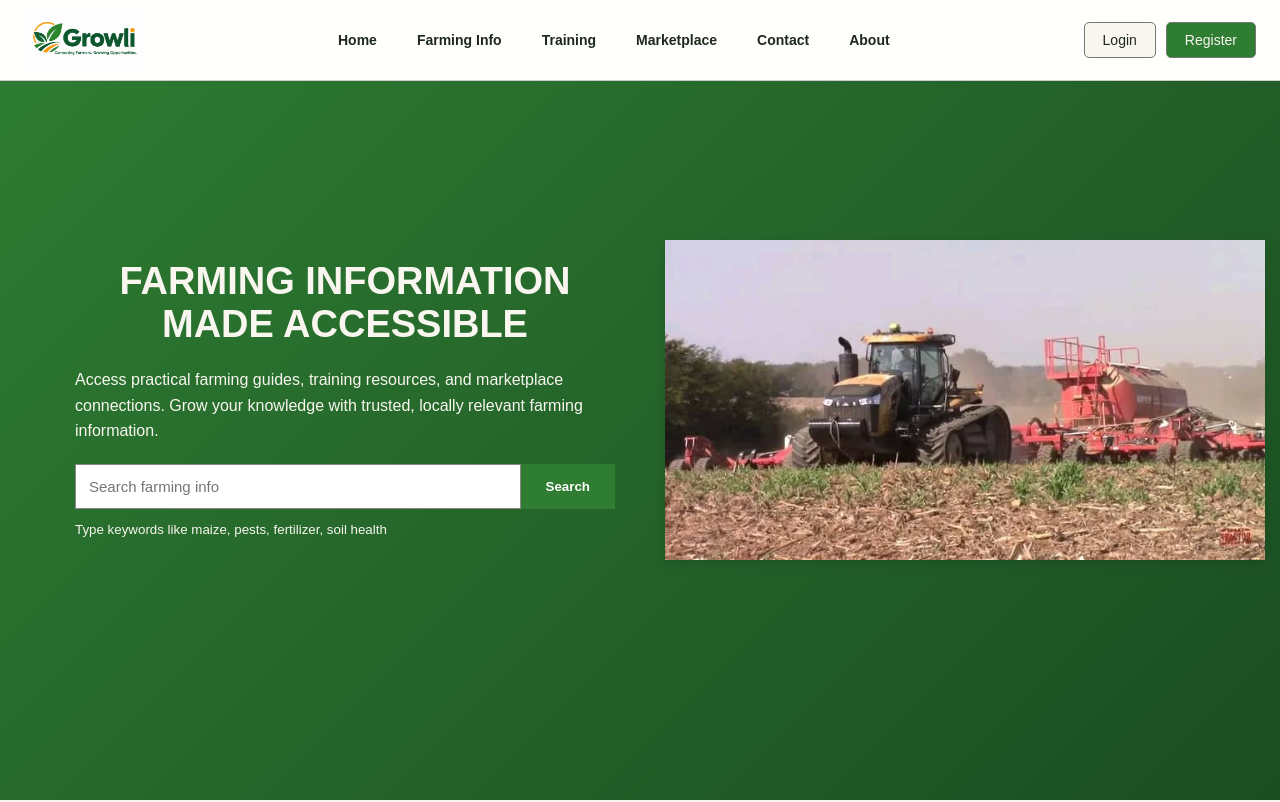
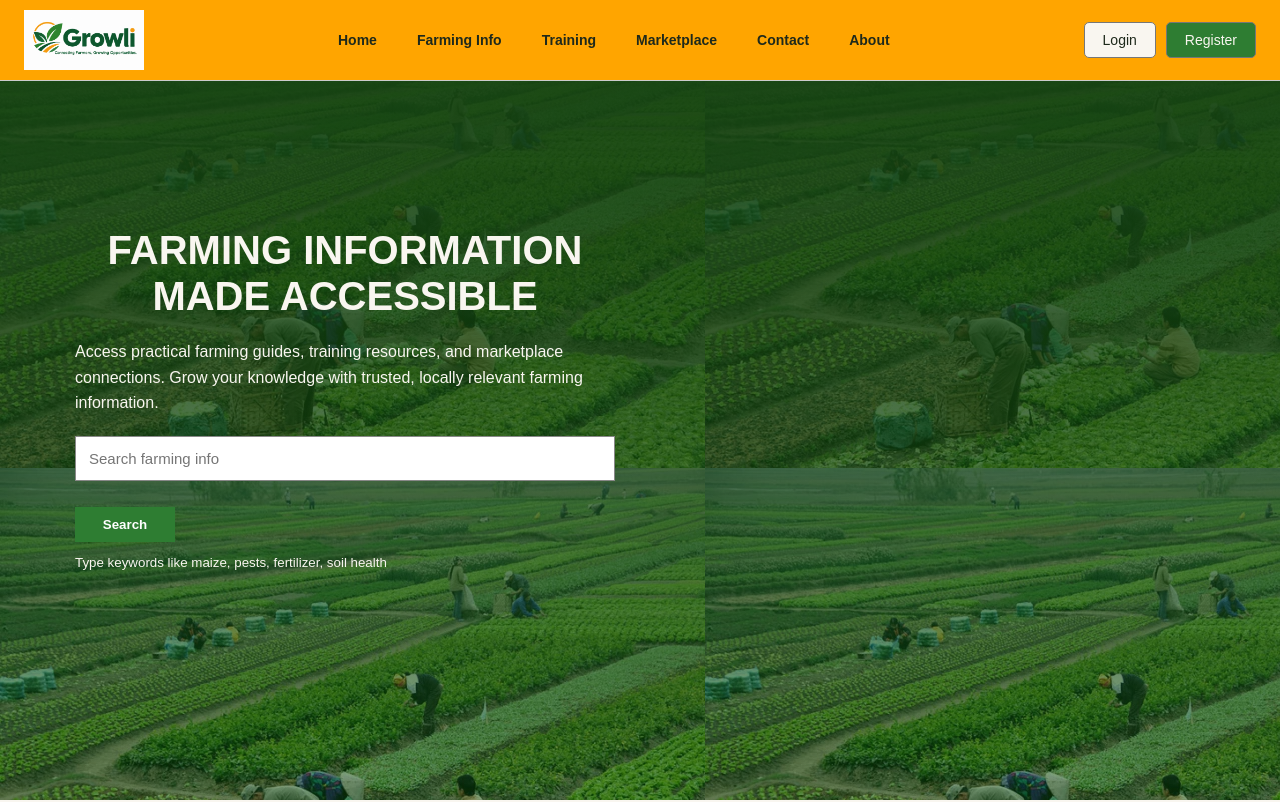
Before and after one commit to oliaschimanda-commits/growli, a plain HTML site: page src/frontend/index.html in a window 1280 px wide. Shown: the top 802 px of the page. Drawn offline with Linux system fonts and the light colour scheme; a script that the page names is missing.

Commit message:
modified:   src/frontend/index.html

```diff
--- a/src/frontend/index.html
+++ b/src/frontend/index.html
@@ -33,13 +33,10 @@
             <h1>FARMING INFORMATION<br>MADE ACCESSIBLE</h1>
             <p>Access practical farming guides, training resources, and marketplace connections. Grow your knowledge with trusted, locally relevant farming information.</p>
             <div class="hero-search">
-                <input type="text" placeholder="Search farming info">
+                <input type="text" placeholder="Search farming info"><br>
                 <button class="enter-btn">Search</button>
             </div>
             <small>Type keywords like maize, pests, fertilizer, soil health</small>
-        </div>
-        <div class="hero-image">
-            <img src="./images/home.jpeg" alt="hero image">
         </div>
     </section>
 
@@ -49,15 +46,18 @@
             <div class="card">
                 <div class="img-box">Farming Image</div>
                 <h3>Farming Information</h3>
-                <p>Access useful guides on crops, soil, planting schedules and farming practices.</p><a href="farming-info.html">Learn More</a></div>
+                <p>Access useful guides on crops, soil, planting schedules and farming practices.</p><a href="farming-info.html">Learn More</a>
+            </div>
             <div class="card">
                 <div class="img-box">Training Image</div>
                 <h3>Training</h3>
-                <p>Discover workshops and training programs designed to improve farming skills.</p><a href="training.html">Learn More</a></div>
+                <p>Discover workshops and training programs designed to improve farming skills.</p><a href="training.html">Learn More</a>
+            </div>
             <div class="card">
                 <div class="img-box">Marketplace Image</div>
                 <h3>Marketplace</h3>
-                <p>Buy and sell agricultural products directly from local farmers.</p><a href="marketplace.html">Visit Marketplace</a></div>
+                <p>Buy and sell agricultural products directly from local farmers.</p><a href="marketplace.html">Visit Marketplace</a>
+            </div>
         </div>
     </section>
 
--- a/src/frontend/style/style.css
+++ b/src/frontend/style/style.css
@@ -69,7 +69,7 @@ nav {
     position: fixed;
     top: 0;
     left: 0;
-    background:rgb(255, 255, 254);
+    background: orange;
     z-index: 1000;
     text-decoration: none;
 }
@@ -160,6 +160,7 @@ nav .logo img {
     width: 90%;
     margin: 10%;
     align-self: center;
+
 }
 
 .hero-image {
@@ -168,7 +169,7 @@ nav .logo img {
 
 .hero-content h1 {
     color: var(--warm-cream);
-    font-size: 38px;
+    font-size: 40px;
     line-height: 1.15;
     margin-bottom: 20px
 }
@@ -189,35 +190,40 @@ nav .logo img {
     grid-template-columns: 1fr 1fr;
     gap: 50px;
     align-items: center;
-    background: linear-gradient(135deg, #2e7d32 0%, #1b4d22);
+    background: linear-gradient(rgb(21, 66, 16), rgba(9, 73, 7, 0.521)), url('../images/bigfarm.webp');
 }
 
 .hero-search {
     width: 100%;
     max-width: 550px;
     display: flex;
-    margin-top: 20px
+    margin-top: 20px;
+    flex-direction: column;
 }
 
 .hero-search input {
     flex: 1;
     padding: 13px;
     border: 1px solid #888;
-    outline: none;
     font-size: 15px
 }
 
 .enter-btn {
-    padding: 13px 25px;
+    width: 100px;
+    padding: 10px 15px;
     border: none;
     border-radius: 0px;
     color: #fff;
     font-weight: bold;
-    transition: .3s
+    transition: .3s;
+
 }
 
+.hero-search input:hover{
+  background-color: #e4dcdc;
+}
 .enter-btn:hover {
-    background: #2e7d32
+    background: #03581f
 }
 
 .hero-content small {
@@ -391,7 +397,7 @@ section h2 {
 
 .contact-right textarea {
     height: 120px;
-    resize: vertical
+    resize: vertical;
 }
 
 .card input {
@@ -400,16 +406,16 @@ section h2 {
     margin-bottom: 5px;
     border: 1px solid #aaa;
     outline: none;
-    font-size: 14px
+    font-size: 14px;
 }
 
 .card:has(input[type=password]) {
     max-width: 500px;
-    margin: 30px auto
+    margin: 30px auto;
 }
 
 .card .enter-btn {
-    margin-bottom: 15px
+    margin-bottom: 15px;
 }
 
 
@@ -422,32 +428,32 @@ footer {
     padding: 45px 10%;
     display: grid;
     grid-template-columns: 1fr 1fr 1fr;
-    gap: 40px
+    gap: 40px;
 }
 
 footer .logo {
     color: #fff;
-    margin-bottom: 10px
+    margin-bottom: 10px;
 }
 
 .footer-col {
     display: flex;
     flex-direction: column;
-    gap: 7px
+    gap: 7px;
 }
 
 .footer-col h4 {
     margin-bottom: 10px;
-    font-size: 18px
+    font-size: 18px;
 }
 
 .footer-col p,
 .footer-col a {
-    color: #fff
+    color: #fff;
 }
 
 .footer-col a:hover {
-    color: #d8e8d8
+    color: #d8e8d8;
 }
 
 .copyright {
@@ -456,7 +462,7 @@ footer .logo {
     color: #fff;
     text-align: center;
     padding: 15px;
-    font-size: 13px
+    font-size: 13px;
 }
 
 
@@ -466,15 +472,15 @@ footer .logo {
     nav {
         flex-direction: column;
         gap: 20px;
-        padding: 20px 0
+        padding: 20px 0;
     }
     .links {
         flex-wrap: wrap;
         justify-content: center;
-        gap: 15px
+        gap: 15px;
     }
     .auth {
-        margin-bottom: 5px
+        margin-bottom: 5px;
     }
     #home {
         height: auto;
@@ -482,16 +488,16 @@ footer .logo {
         gap: 30px
     }
     .hero-content h1 {
-        font-size: 30px
+        font-size: 30px;
     }
     .hero-image {
-        height: 280px
+        height: 280px;
     }
     .grid-3 {
-        grid-template-columns: repeat(2, 1fr)
+        grid-template-columns: repeat(2, 1fr);
     }
     #contact {
-        grid-template-columns: 1fr
+        grid-template-columns: 1fr;
     }
     .contact-left {
         padding-right: 0;
@@ -501,7 +507,7 @@ footer .logo {
     }
     footer {
         grid-template-columns: 1fr 1fr;
-        padding: 40px 8%
+        padding: 40px 8%;
     }
 }
 
```
Also changed, not shown: src/frontend/training.html (+10 -3 lines), src/frontend/images/bigfarm.webp (renamed from src/frontend/images/800px-Agriculture_in_Vietnam_with_farmers-705x468.webp), src/frontend/images/cattle.jpg (renamed from src/frontend/images/blog-post-2_2479127a11f.jpg), src/frontend/images/cattle2.webp (renamed from src/frontend/images/Bodibe-livestock-farmers-cattle-kraal-750x536.webp), src/frontend/images/morden-Farm.jpg (renamed from src/frontend/images/RS25151_IMG_7684_lpr.jpg), src/frontend/images/soil-preparation.webp (renamed from src/frontend/images/073d2d11-31f0-4f41-8f61-2f82519698f9_4e33d4ca-35b5-4906-9378-1c12565a2632.webp), src/frontend/images/wheatplant.jpeg (renamed from src/frontend/images/signal-2022-07-05-045019_002-961x640.jpeg).
